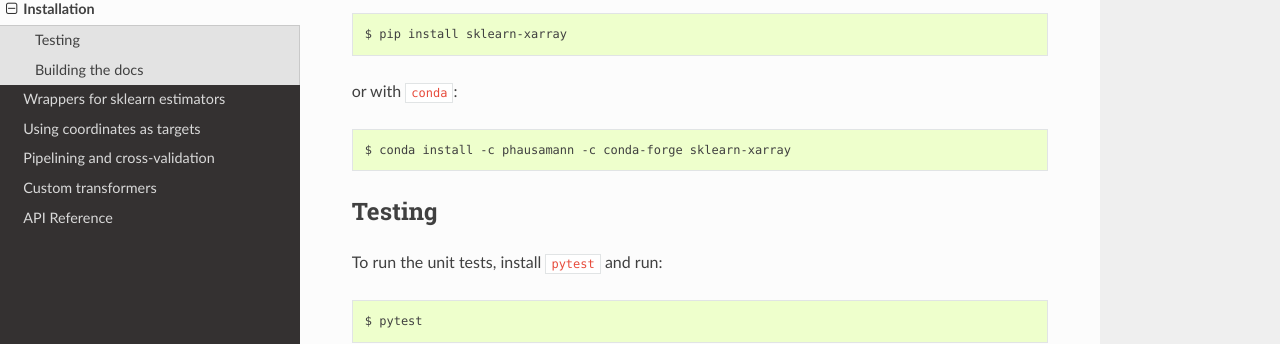
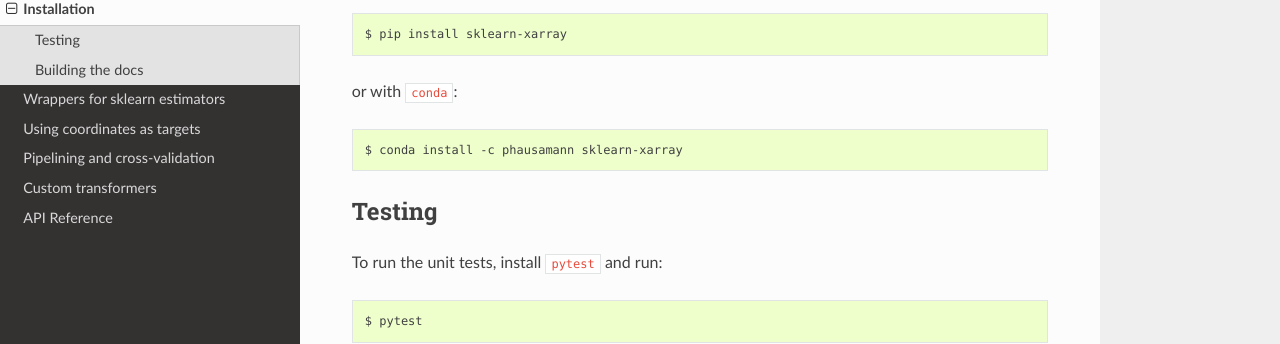
Before and after one commit to phausamann/sklearn-xarray, a Sphinx documentation site: the page built from docs/content/installation.rst, in a window 1280 px wide and 924 px high. Shown: the part 196-540 px from the top of the window. Built offline with Sphinx 7.4.7 and the Read the Docs theme 2.0.0, drawn with Linux system fonts in a browser that asks for light colours; formulas are drawn with MathJax 3; pages that are not in the unit, such as notebooks, are missing from menus.

```diff
--- a/README.rst
+++ b/README.rst
@@ -51,7 +51,7 @@ The package can be installed with ``pip``::
 
 or with ``conda``::
 
-    $ conda install -c phausamann -c conda-forge sklearn-xarray
+    $ conda install -c phausamann sklearn-xarray
 
 
 Example
--- a/docs/content/installation.rst
+++ b/docs/content/installation.rst
@@ -7,7 +7,7 @@ The package can be installed with ``pip``::
 
 or with ``conda``::
 
-    $ conda install -c phausamann -c conda-forge sklearn-xarray
+    $ conda install -c phausamann sklearn-xarray
 
 
 Testing
```
Also changed, not shown: .travis.yml, 1 other file.
